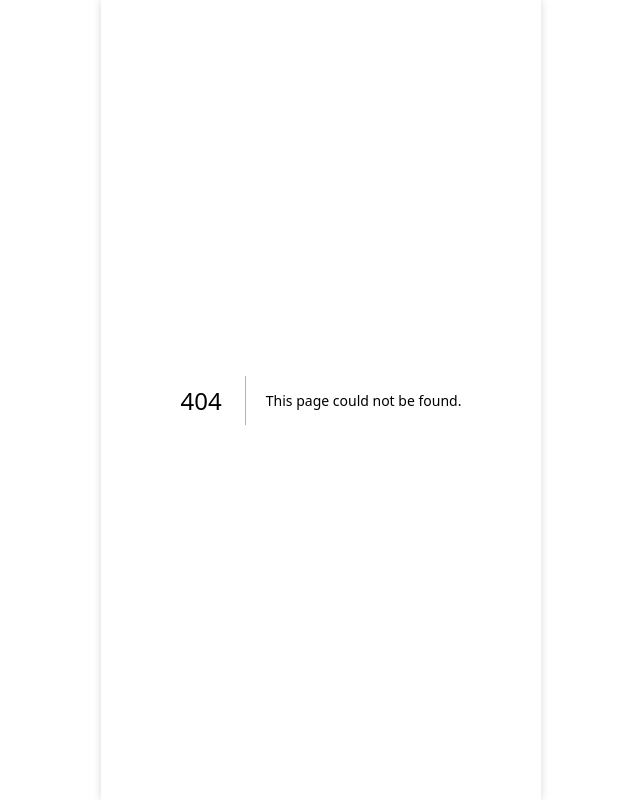
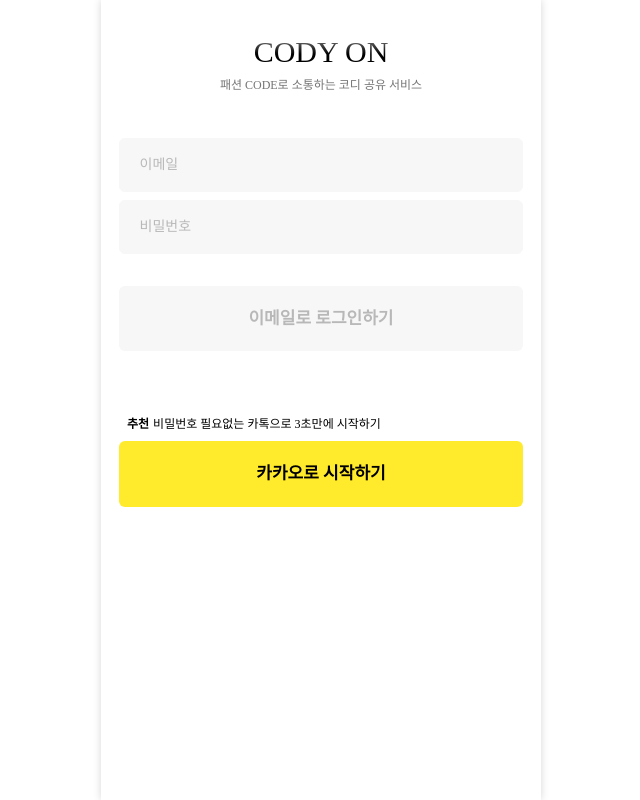
Before and after one commit to codyondev/codyon, a Next.js app: page /signin in a window 1280 px wide. Before the commit this address had no page. Shown: the whole page, without its empty margins (319-959 px from the left). Built offline with nearby package versions, Linux system fonts and the light colour scheme; a web font is replaced by a local one.

Commit message:
feat: 로그인 뷰 작업

```diff
--- /dev/null
+++ b/components/auth/signin-form.tsx
@@ -0,0 +1,73 @@
+import React, { useState } from 'react';
+import { useForm } from 'react-hook-form';
+import { useMutation } from 'react-query';
+
+import ErrorMessage from '@components/common/error-message';
+import Input from '@components/common/input';
+import Select from '@components/common/select';
+import CircleAlert from '@components/icons/circle-alert';
+import { PASSWORD_REGEXP } from '@constants/index';
+import { cn } from '@lib/client';
+import { signup } from '@lib/client/request';
+
+interface SignInFormType {
+  email: string;
+  password: string;
+}
+
+export default function SignInForm() {
+  const [loginError, setLoginError] = useState<boolean>(false);
+  const { register, watch, handleSubmit, formState } = useForm<SignInFormType>({
+    mode: 'onBlur',
+  });
+  const { isLoading, mutate } = useMutation(signup<SignInFormType, any>, {
+    onSuccess: () => {
+      setLoginError(true);
+    },
+    onError: () => {
+      setLoginError(true);
+    },
+  });
+  const { errors, isDirty, isValid } = formState;
+  const isDisable = !isDirty || !isValid || isLoading;
+
+  const onSubmit = async (data: SignInFormType) => {
+    mutate(data);
+  };
+
+  return (
+    <form onSubmit={handleSubmit(onSubmit)}>
+      <div className="grid grid-cols-1 gap-2 mt-2">
+        <Input
+          placeholder="이메일"
+          register={register('email', { required: true })}
+          value={watch('email')}
+          error={errors.email}
+          aria-label="email"
+        />
+        <Input
+          placeholder="비밀번호"
+          type="password"
+          register={register('password', {
+            required: true,
+            pattern: { message: 'not_match', value: PASSWORD_REGEXP },
+          })}
+          value={watch('password')}
+          error={errors.password}
+          aria-label="password"
+        />
+      </div>
+      <button
+        type="submit"
+        disabled={isDisable}
+        className={cn(
+          'w-full text-center mt-8 py-5 rounded-md text-[17px] font-semibold relative',
+          isDisable ? 'bg-gray-778 text-gray-88' : 'bg-mint text-white',
+        )}
+      >
+        이메일로 로그인하기
+        {loginError && <ErrorMessage message="login_failed" />}
+      </button>
+    </form>
+  );
+}
--- /dev/null
+++ b/pages/signin.tsx
@@ -0,0 +1,42 @@
+import { NextPage } from 'next';
+import Head from 'next/head';
+import React, { useState } from 'react';
+
+import CheckEmail from '@components/auth/check-email';
+import SignInForm from '@components/auth/signin-form';
+import SignUpForm from '@components/auth/signup-form';
+import CodyOnHeader from '@components/common/codyon-header';
+import AuthLayout from '@components/layout/auth-layout';
+
+const SignIn: NextPage = function () {
+  return (
+    <>
+      <Head>
+        <title>로그인 - CODY ON</title>
+        <meta name="description" content="CodyOn 로그인 페이지" />
+      </Head>
+      <AuthLayout>
+        <header>
+          <CodyOnHeader />
+        </header>
+        <section className="mt-11">
+          <SignInForm />
+        </section>
+        <section className="mt-16 text-[12px] font-light">
+          <p className="px-2">
+            <span className="mr-1 font-bold">추천</span>비밀번호 필요없는
+            카톡으로 3초만에 시작하기
+          </p>
+          <button
+            type="button"
+            className="block mt-2 w-full text-center button kakao"
+          >
+            카카오로 시작하기
+          </button>
+        </section>
+      </AuthLayout>
+    </>
+  );
+};
+
+export default SignIn;
```
